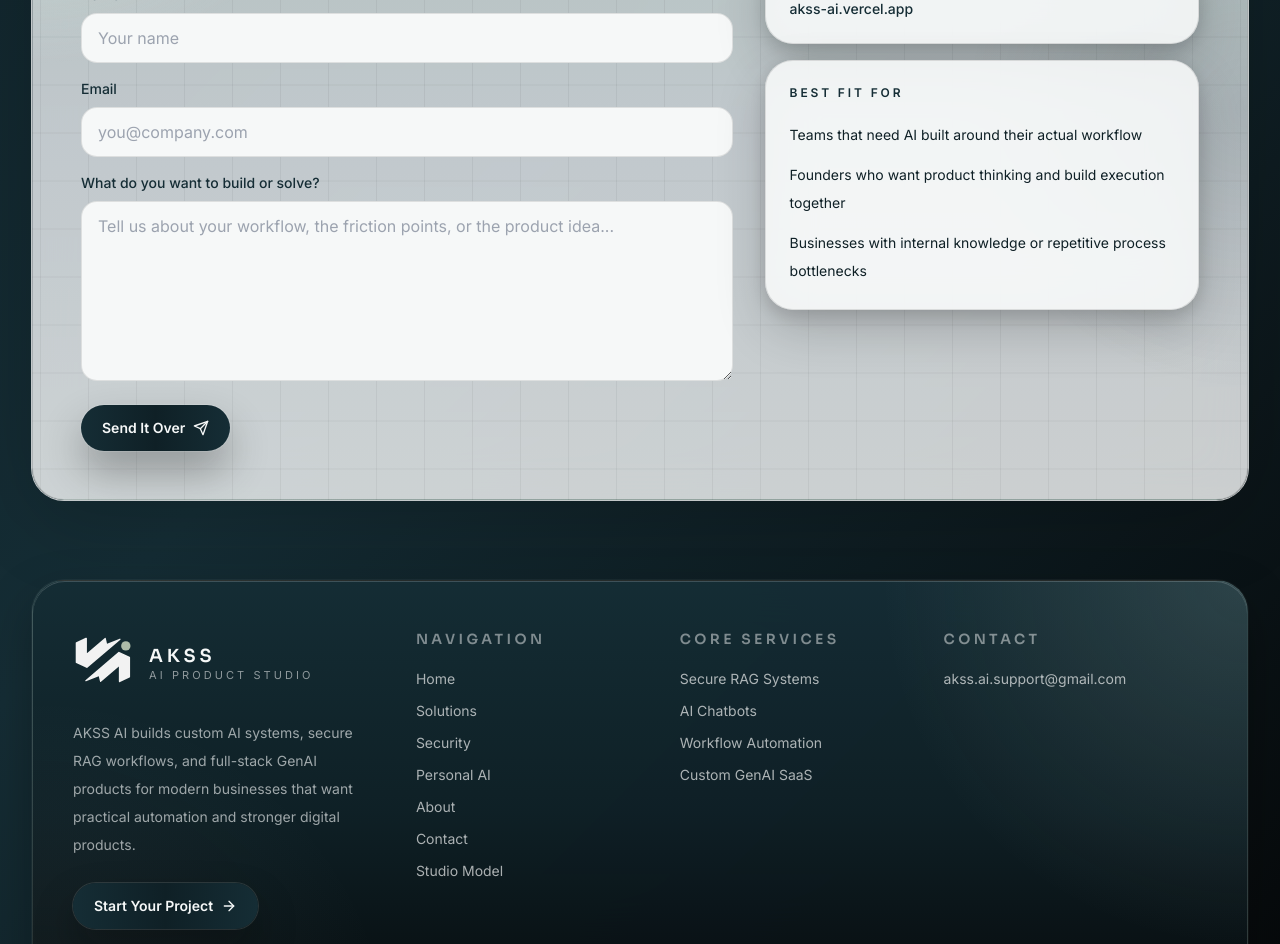
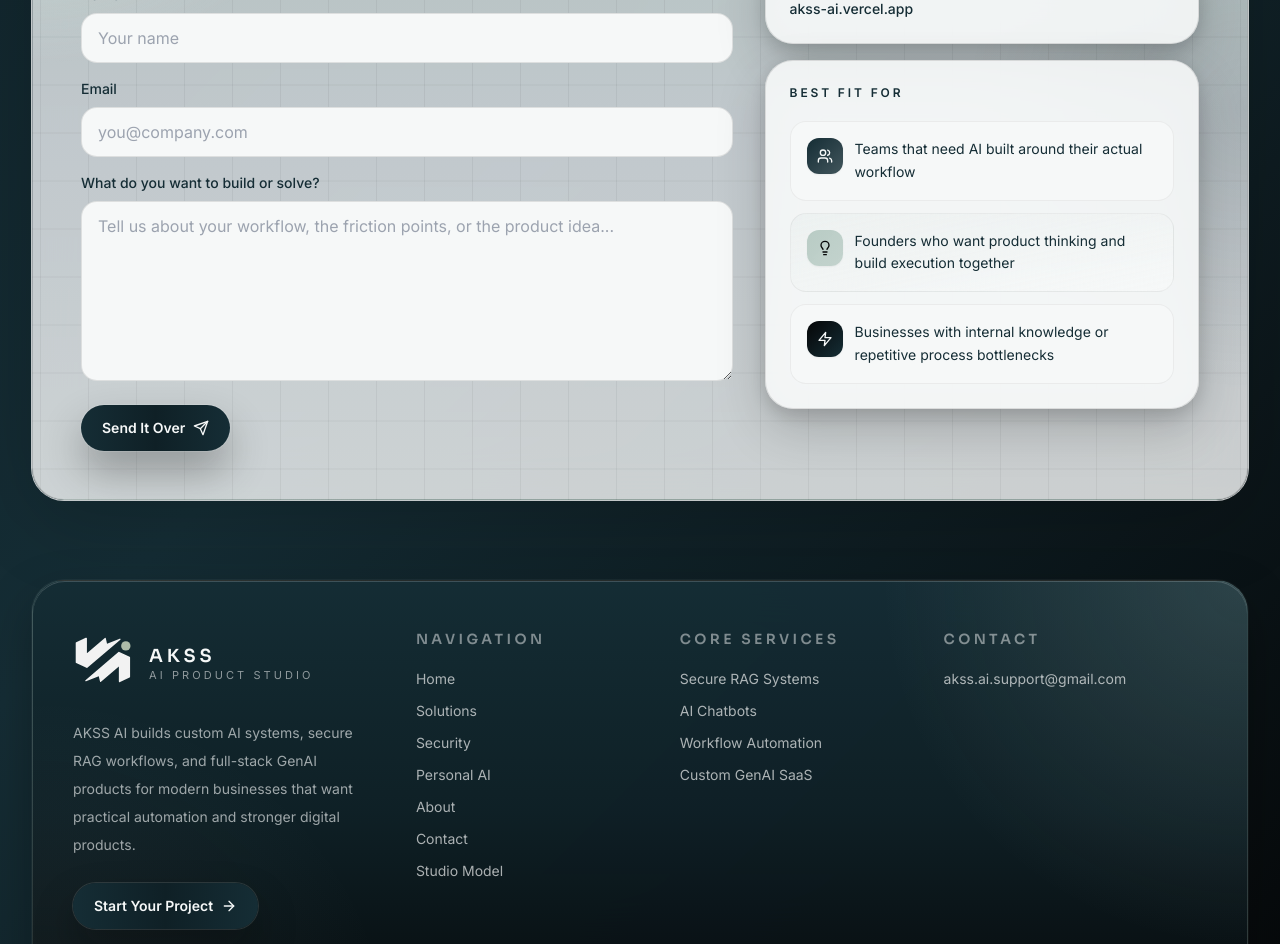
Before and after one commit to SidraSaleem296/Akss-ai, a React (Vite) app: page /contact in a window 1280 px wide. Shown: the part 840-1784 px from the top of the page. Built offline with nearby package versions, Linux system fonts and the light colour scheme; no server answers.

Commit message:
page loading was slow

```diff
--- a/src/App.tsx
+++ b/src/App.tsx
@@ -1,10 +1,7 @@
 import { useEffect } from 'react';
 import { BrowserRouter as Router, Routes, Route, useLocation } from 'react-router-dom';
-import { AnimatePresence } from 'framer-motion';
 import Navbar from './components/Navbar';
 import Footer from './components/Footer';
-import PageTransition from './components/PageTransition';
-import CustomCursor from './components/CustomCursor';
 import Home from './pages/Home';
 import Solutions from './pages/Solutions';
 import Security from './pages/Security';
@@ -25,31 +22,27 @@
 };
 
 const AppShell = () => {
-  const location = useLocation();
-
   return (
     <div className="relative min-h-screen overflow-hidden">
       <div className="pointer-events-none fixed inset-0 -z-10">
-        <div className="absolute left-[6%] top-24 h-56 w-56 rounded-full bg-[#B8CBC4]/24 blur-3xl" />
-        <div className="absolute right-[8%] top-32 h-72 w-72 rounded-full bg-[#152D35]/24 blur-3xl" />
-        <div className="absolute bottom-10 left-1/2 h-64 w-64 -translate-x-1/2 rounded-full bg-[#0F2026]/12 blur-3xl" />
+        <div className="absolute left-[6%] top-24 h-56 w-56 rounded-full bg-[#B8CBC4]/12 blur-2xl" />
+        <div className="absolute right-[8%] top-32 h-72 w-72 rounded-full bg-[#152D35]/12 blur-2xl" />
+        <div className="absolute bottom-10 left-1/2 h-64 w-64 -translate-x-1/2 rounded-full bg-[#0F2026]/8 blur-2xl" />
       </div>
 
       <ScrollToTop />
       <Navbar />
       <main className="relative z-10 flex-1 pt-28 sm:pt-32">
-        <AnimatePresence mode="wait">
-          <Routes location={location} key={location.pathname}>
-            <Route path="/" element={<PageTransition><Home /></PageTransition>} />
-            <Route path="/solutions" element={<PageTransition><Solutions /></PageTransition>} />
-            <Route path="/security" element={<PageTransition><Security /></PageTransition>} />
-            <Route path="/about" element={<PageTransition><About /></PageTransition>} />
-            <Route path="/contact" element={<PageTransition><Contact /></PageTransition>} />
-            <Route path="/personal-ai" element={<PageTransition><PersonalAI /></PageTransition>} />
-            <Route path="/privacy" element={<PageTransition><Privacy /></PageTransition>} />
-            <Route path="/terms" element={<PageTransition><Terms /></PageTransition>} />
-          </Routes>
-        </AnimatePresence>
+        <Routes>
+          <Route path="/" element={<Home />} />
+          <Route path="/solutions" element={<Solutions />} />
+          <Route path="/security" element={<Security />} />
+          <Route path="/about" element={<About />} />
+          <Route path="/contact" element={<Contact />} />
+          <Route path="/personal-ai" element={<PersonalAI />} />
+          <Route path="/privacy" element={<Privacy />} />
+          <Route path="/terms" element={<Terms />} />
+        </Routes>
       </main>
       <Footer />
     </div>
--- a/src/pages/Contact.tsx
+++ b/src/pages/Contact.tsx
@@ -1,5 +1,5 @@
 import { FormEvent, useState, useRef } from 'react';
-import { Mail, Send, CheckCircle, AlertCircle } from 'lucide-react';
+import { Mail, Send, CheckCircle, AlertCircle, Users, Lightbulb, Zap } from 'lucide-react';
 import PageHero from '../components/PageHero';
 import PageSection, { SectionHeading } from '../components/PageSection';
 import { contactChannels } from '../content/siteContent';
@@ -178,11 +178,34 @@
               <p className="text-xs font-semibold uppercase tracking-[0.24em] text-slate-500">
                 Best fit for
               </p>
-              <ul className="mt-5 space-y-3 text-sm leading-7 text-slate-600">
-                <li>Teams that need AI built around their actual workflow</li>
-                <li>Founders who want product thinking and build execution together</li>
-                <li>Businesses with internal knowledge or repetitive process bottlenecks</li>
-              </ul>
+              <div className="mt-5 space-y-3">
+                <div className="flex items-start gap-3 rounded-2xl border border-slate-900/5 bg-gradient-to-br from-slate-50 to-white p-4 transition-all hover:border-midnight/20 hover:shadow-sm">
+                  <div className="flex h-9 w-9 shrink-0 items-center justify-center rounded-xl bg-gradient-to-br from-midnight to-midnight/80 text-white shadow-sm">
+                    <Users className="h-4 w-4" />
+                  </div>
+                  <p className="text-sm leading-relaxed text-slate-700">
+                    Teams that need AI built around their actual workflow
+                  </p>
+                </div>
+
+                <div className="flex items-start gap-3 rounded-2xl border border-slate-900/5 bg-gradient-to-br from-mist/10 to-white p-4 transition-all hover:border-mist/40 hover:shadow-sm">
+                  <div className="flex h-9 w-9 shrink-0 items-center justify-center rounded-xl bg-gradient-to-br from-mist to-mist/80 text-slate-950 shadow-sm">
+                    <Lightbulb className="h-4 w-4" />
+                  </div>
+                  <p className="text-sm leading-relaxed text-slate-700">
+                    Founders who want product thinking and build execution together
+                  </p>
+                </div>
+
+                <div className="flex items-start gap-3 rounded-2xl border border-slate-900/5 bg-gradient-to-br from-slate-50 to-white p-4 transition-all hover:border-midnight/20 hover:shadow-sm">
+                  <div className="flex h-9 w-9 shrink-0 items-center justify-center rounded-xl bg-gradient-to-br from-slate-900 to-slate-700 text-white shadow-sm">
+                    <Zap className="h-4 w-4" />
+                  </div>
+                  <p className="text-sm leading-relaxed text-slate-700">
+                    Businesses with internal knowledge or repetitive process bottlenecks
+                  </p>
+                </div>
+              </div>
             </div>
           </div>
         </div>
--- a/src/pages/Home.tsx
+++ b/src/pages/Home.tsx
@@ -1,8 +1,4 @@
-import { useRef } from 'react';
-import { ArrowRight, Check } from 'lucide-react';
-import gsap from 'gsap';
-import { ScrollTrigger } from 'gsap/ScrollTrigger';
-import { useGSAP } from '@gsap/react';
+import { ArrowRight } from 'lucide-react';
 import FaqAccordion from '../components/FaqAccordion';
 import PageSection, { SectionHeading } from '../components/PageSection';
 import MagneticButton from '../components/MagneticButton';
@@ -16,41 +12,16 @@
   taglines,
 } from '../content/siteContent';
 
-gsap.registerPlugin(useGSAP, ScrollTrigger);
-
 const Home = () => {
-  const containerRef = useRef<HTMLDivElement | null>(null);
-
-  useGSAP(
-    () => {
-      const prefersReducedMotion = window.matchMedia('(prefers-reduced-motion: reduce)').matches;
-
-      if (prefersReducedMotion) {
-        return;
-      }
-
-      gsap.to('.hero-spotlight', {
-        xPercent: -18,
-        yPercent: 12,
-        rotation: -10,
-        duration: 7,
-        repeat: -1,
-        yoyo: true,
-        ease: 'sine.inOut',
-      });
-    },
-    { scope: containerRef },
-  );
-
   return (
-    <div ref={containerRef} className="space-y-8 pb-8 sm:space-y-10 sm:pb-10">
+    <div className="space-y-8 pb-8 sm:space-y-10 sm:pb-10">
       <section className="page-shell overflow-visible pt-2 sm:pt-4">
         <div
           className="scene-card scene-card-hero scene-dark scene-grid-dark px-3 py-6 sm:px-6 sm:py-10 md:px-8 md:py-12 lg:px-10 lg:py-14 xl:px-12 xl:py-16"
           data-scene
         >
-          <div className="hero-spotlight absolute right-[-8%] top-[-18%] h-72 w-72 rounded-full bg-[radial-gradient(circle,rgba(184,203,196,0.55)_0%,rgba(21,45,53,0.14)_38%,transparent_72%)] blur-3xl" />
-          <div className="absolute inset-0 bg-[radial-gradient(circle_at_bottom_left,rgba(184,203,196,0.12),transparent_26%)]" />
+          <div className="absolute right-[-8%] top-[-18%] h-72 w-72 rounded-full bg-[radial-gradient(circle,rgba(184,203,196,0.35)_0%,rgba(21,45,53,0.10)_38%,transparent_72%)] blur-2xl" />
+          <div className="absolute inset-0 bg-[radial-gradient(circle_at_bottom_left,rgba(184,203,196,0.08),transparent_26%)]" />
 
           <div className="relative overflow-visible">
             <div className="rounded-[32px] border border-white/40 bg-[linear-gradient(145deg,rgba(246,248,248,0.94),rgba(217,222,226,0.84)_48%,rgba(184,203,196,0.76))] p-4 text-slate-950 shadow-[0_30px_80px_rgba(5,6,7,0.22)] backdrop-blur-2xl sm:p-6 md:p-8 lg:p-10 xl:p-14">
```
